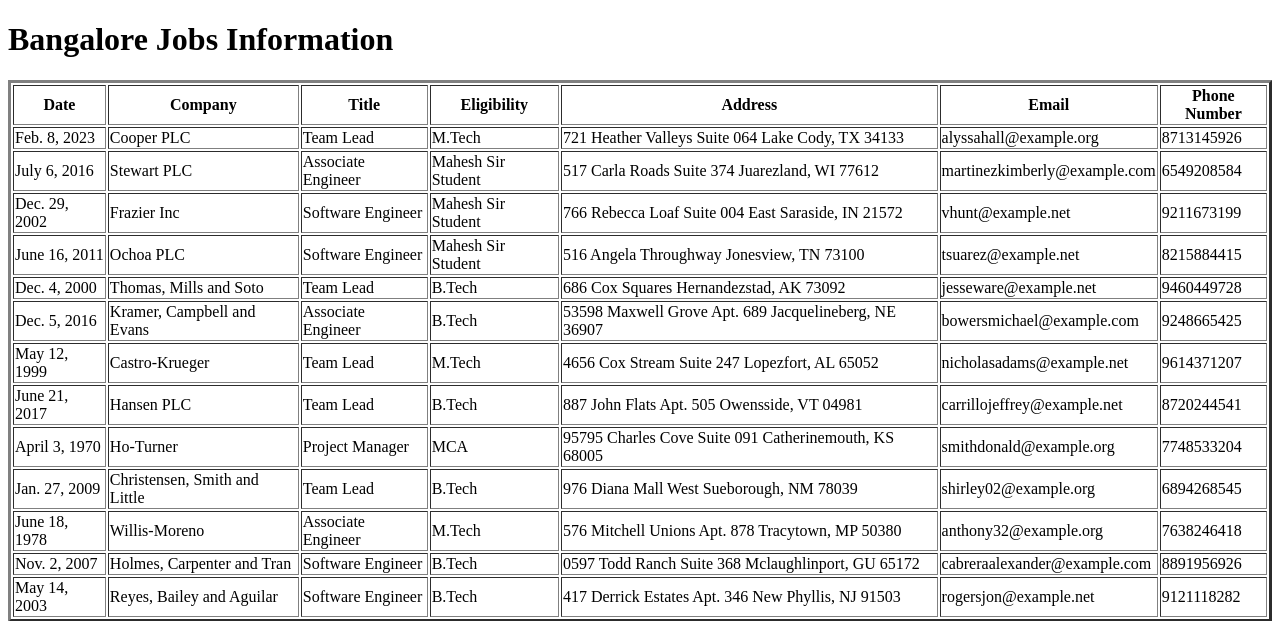
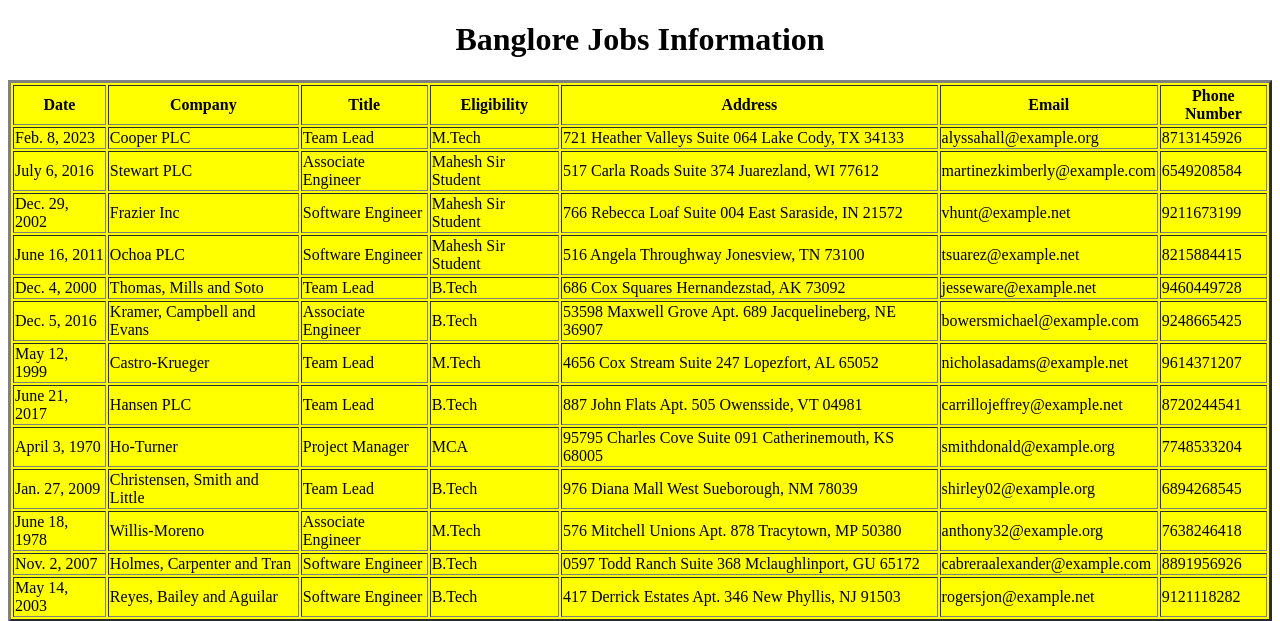
Before and after one commit to Anilvulli/jobs_repo, a Django app: page /bangalorejobs/ in a window 1280 px wide. Shown: the top 621 px of the page. Run offline with Django 5.2, Linux system fonts and the light colour scheme; data comes from the database, SQL or seed files in the repository.

Commit message:
Update bangalorejobs.html

```diff
--- a/aniljobs/templates/testapp/bangalorejobs.html
+++ b/aniljobs/templates/testapp/bangalorejobs.html
@@ -7,10 +7,10 @@
 </head>
 <body>
 <body>
-    <h1>Bangalore Jobs Information</h1>
+    <h1 align="center">Banglore Jobs Information</h1>
     {% if jobs_list %}
-    <table border="3">
-      <thead>
+    <table border="3" align="center" bgcolor="yellow">
+        <thead>
         <th>Date</th>
         <th>Company</th>
         <th>Title</th>
@@ -32,7 +32,7 @@
       {% endfor %}
     </table>
     {% else %}
-    <p id='special'>No Jobs in Bangalore...........</p>
+    <p id='specialp'>No Jobs in Banglore...........</p>
     {% endif %}
   </body>
 </body>
```
